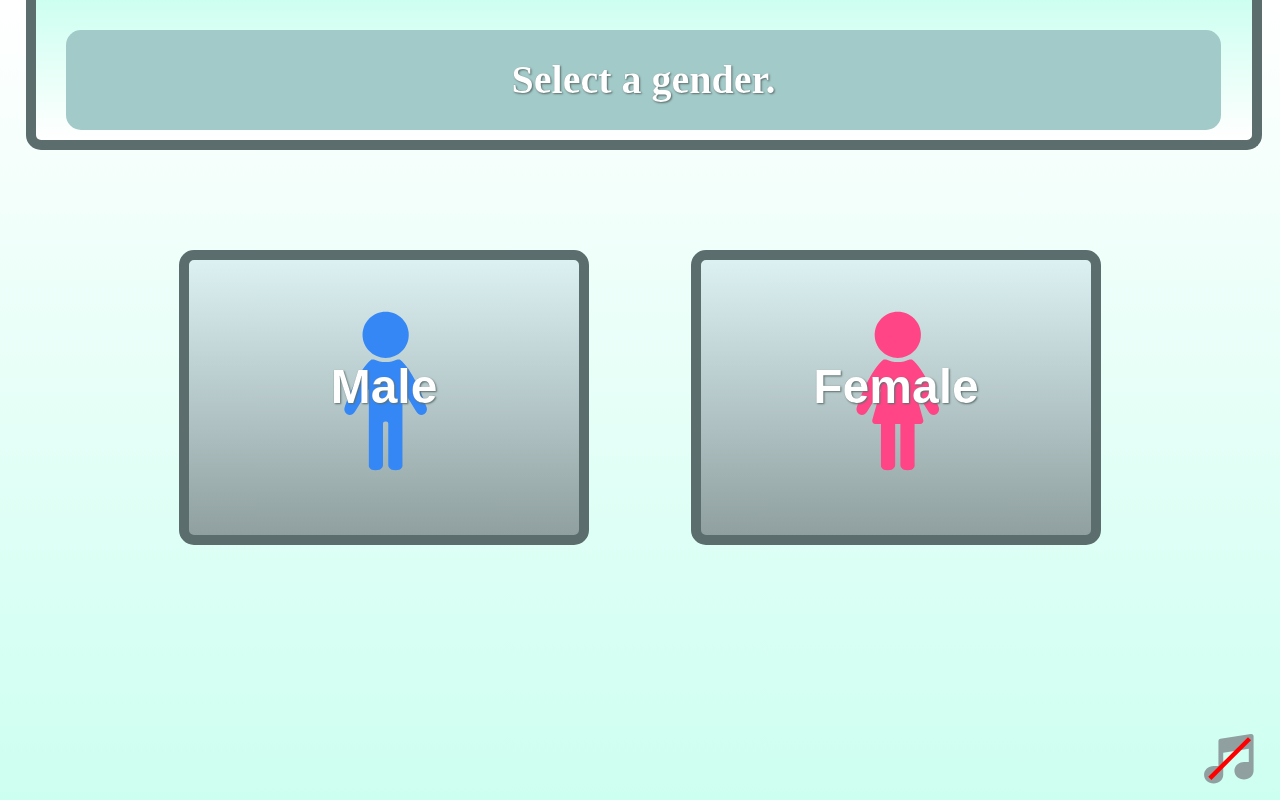
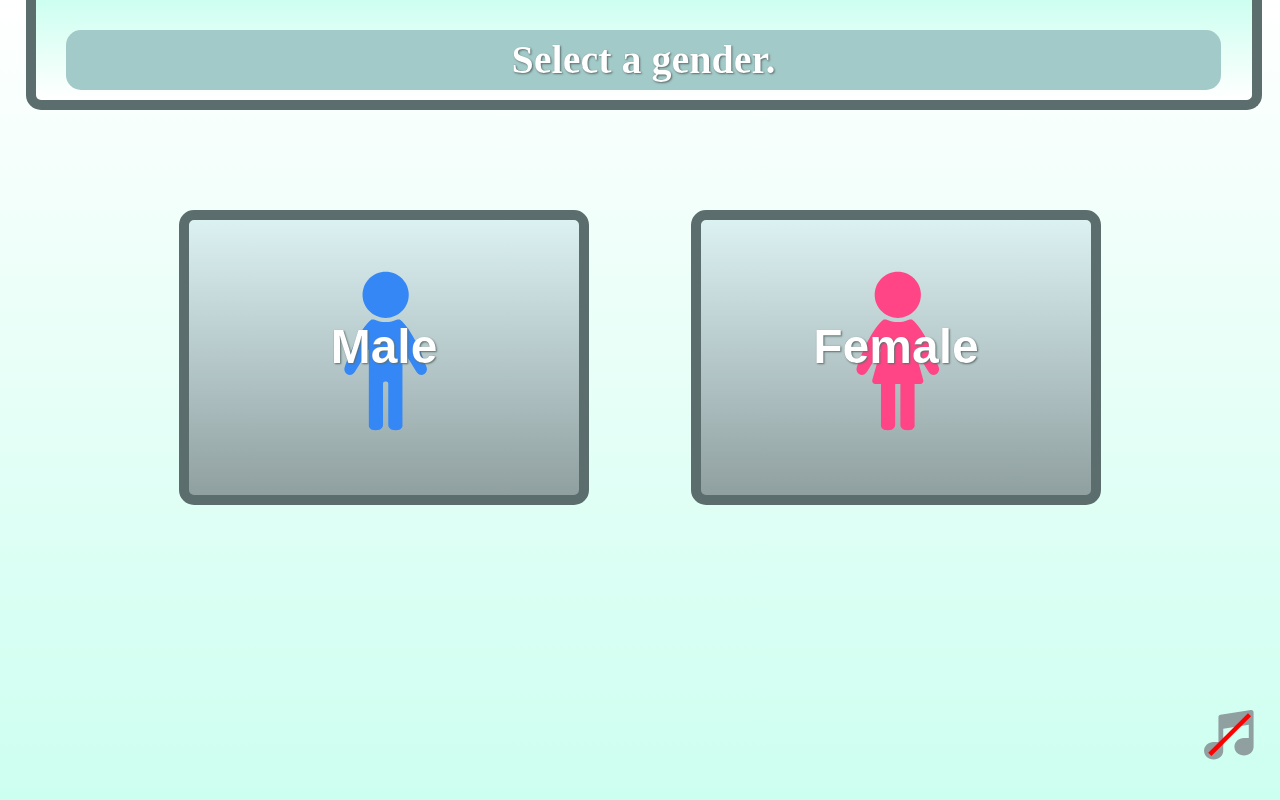
Before and after one commit to Aragon-Diego/mii-maker-demo, a React (Vite) app: page / in a window 1280 px wide. Built offline with nearby package versions, Linux system fonts and the light colour scheme; no server answers; a web font is replaced by a local one.

Commit message:
css height fixes

```diff
--- a/src/css/App.css
+++ b/src/css/App.css
@@ -88,6 +88,7 @@ button {
   border-bottom-left-radius: 15px;
   border-bottom-right-radius: 15px;
   margin-bottom: 100px;
+  max-height: 15%;
 }
 .Banner div{
   display: inline-table;
@@ -98,9 +99,7 @@ button {
   height: 50px;
   background-color: #A2CAC8;
   border-radius: 15px;
-}
-.Banner div h1{
-  margin: 20px 0 20px 0;
+  max-height: 15%;
 }
 .OptionsBanner {
   background-image: none;
@@ -112,7 +111,7 @@ button {
 }
 .player {
   position: absolute;
-  bottom: 2%;
+  bottom: 5%;
   right: 2%;
 }
 ._3DMii{
```
